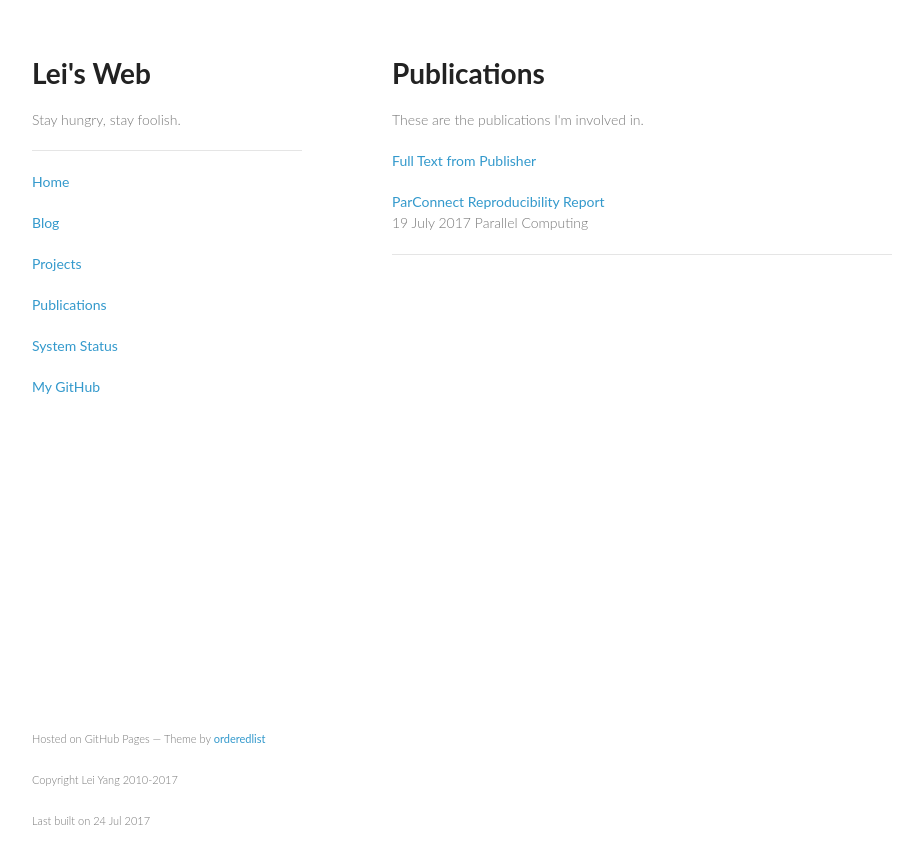
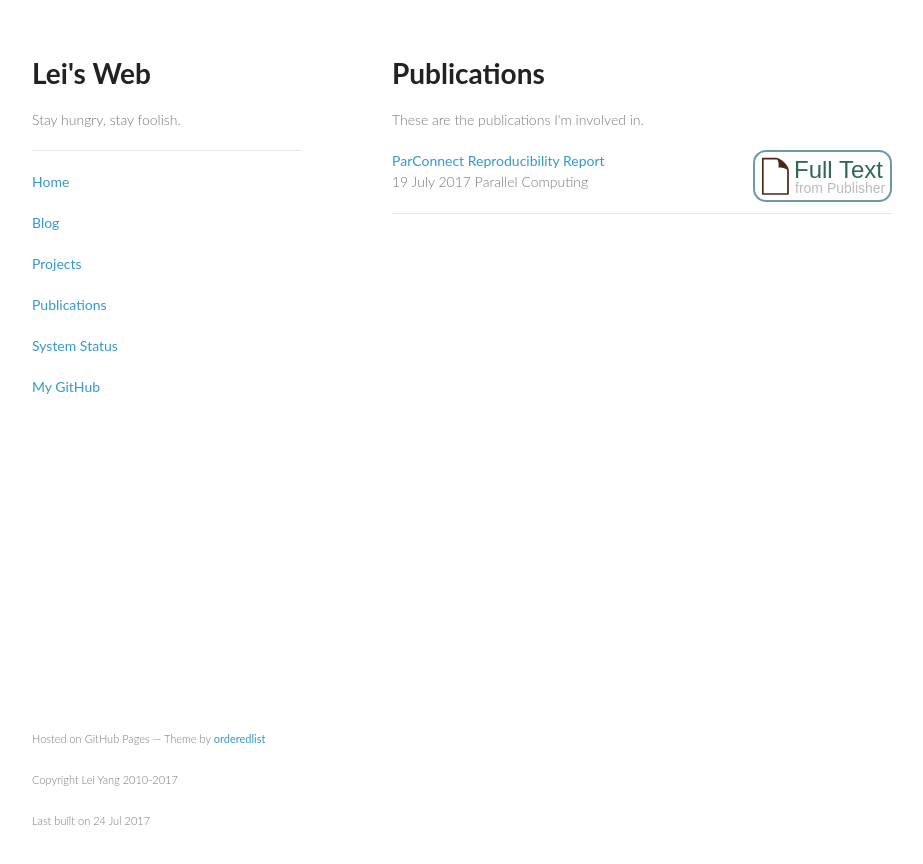
Before and after one commit to yangl1996/homepage, a Jekyll site: the page built from publications.html, in a window 1280 px wide. Shown: the top 864 px of the page, without its empty margins (178-1101 px from the left). Built offline with Jekyll 4.4.1, drawn with Linux system fonts in a browser that asks for light colours; some web fonts are replaced.

Commit message:
Update publications.html

```diff
--- a/publications.html
+++ b/publications.html
@@ -8,8 +8,8 @@ noindex: True
 {% for post in site.posts %}
     {% if post.publication %}
     {% if post.file %}
-    <a href="/static/pdfs/{{ page.file }}">
-        <p>Full Text from Publisher</p>
+    <a href="{{ page.file }}">
+        <img src="/static/paper_publisher_icon.svg" align="right">
     </a>
     {% endif %}
     <a href="{{ post.url }}">{{ post.title }}</a></br>
```
